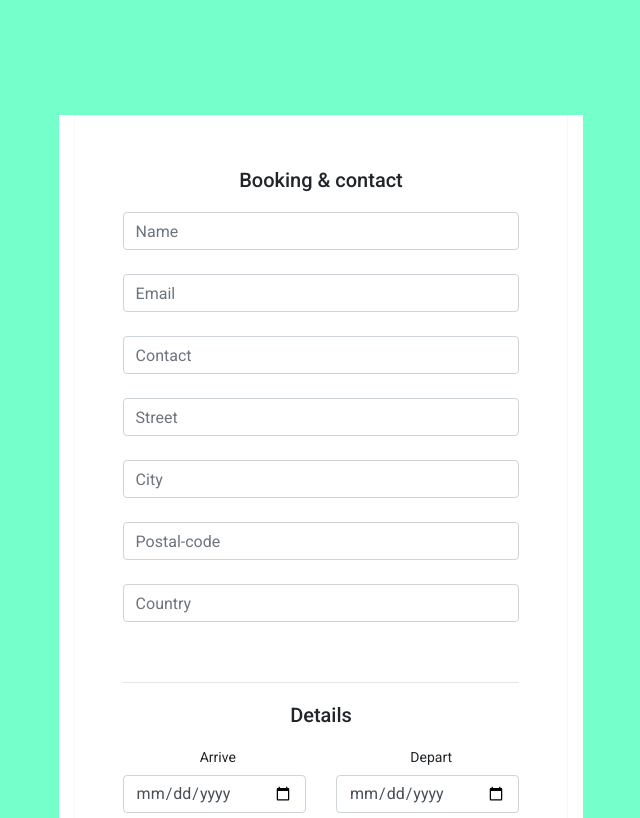
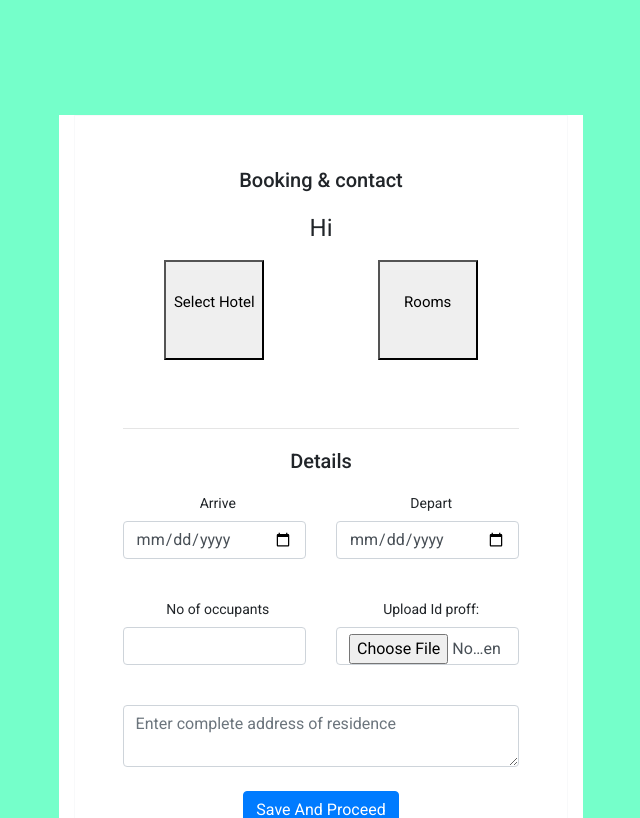
Before and after one commit to kira800/Hotel-Management, an Angular app: page /booking in a window 1280 px wide. Shown: the top 818 px of the page, without its empty margins (319-959 px from the left). Built offline with nearby package versions, Linux system fonts and the light colour scheme.

Commit message:
changes in booking component.

```diff
--- a/src/app/booking/booking.component.css
+++ b/src/app/booking/booking.component.css
@@ -7,3 +7,9 @@
     padding:9% ;
     background-color: rgb(117, 255, 202);;
 }
+.btn-squared-default
+    {
+        width: 100px !important;
+        height: 100px !important;
+        font-size: 10px;
+    }
--- a/src/app/booking/booking.component.html
+++ b/src/app/booking/booking.component.html
@@ -5,13 +5,27 @@
     <div class="form-group">
       <h2 class="heading">Booking & contact</h2>
       <div class="controls">
-        <input type="text" id="name" class="form-control mb-4" name="name" placeholder="Name" required>
-        <input type="text" id="email" class="form-control mb-4" name="email" placeholder="Email" required>
-        <input type="tel" id="phone" class="form-control mb-4" name="phone" placeholder="Contact" required>
-        <input type="text" id="street" class="form-control mb-4" name="street" placeholder="Street " required>
-        <input type="text" id="city" class="form-control mb-4" name="city" placeholder="City" required>
-        <input type="text" id="post-code" class="form-control mb-4" name="post-code" placeholder="Postal-code" required>
-        <input type="text" id="country" class="form-control mb-4" name="country" placeholder="Country" required>
+        <h1>Hi {{Name}}</h1>
+        <div class="row">
+          <div class="col-md-6 mb-3">
+          <div class="dropdown">
+            <button class="btn-squared-default" type="button" id="dropdownMenuButton" data-toggle="dropdown" aria-haspopup="true" aria-expanded="false">
+              <h4>Select Hotel</h4>
+            </button>
+            <div class="dropdown-menu" aria-labelledby="dropdownMenuButton">
+              <a class="dropdown-item" href="#">Hotel 1</a>
+              <a class="dropdown-item" href="#">Hotel 2</a>
+              <a class="dropdown-item" href="#">Hotel 3</a>
+            </div>
+          </div>
+        </div>
+
+
+            <div class="col-md-6 mb-3">
+            <button class="btn-squared-default"><h4>{{AvailRooms}} Rooms</h4></button>
+
+            </div>
+          </div>
       </div>
     </div>
     <br>
@@ -52,7 +66,7 @@
         <div class="grid">
 
           <div class="controls">
-            <textarea name="comments" class="form-control mb-4" id="comments" placeholder="Please describe your needs e.g. Extra beds, children's cots"></textarea>
+            <textarea name="address" class="form-control mb-4" id="comments" placeholder="Enter complete address of residence"></textarea>
             </div>
             <a class="btn btn-primary" [routerLink]="['/payment']">Save And Proceed</a>
         </div>
--- a/src/app/booking/booking.component.ts
+++ b/src/app/booking/booking.component.ts
@@ -7,6 +7,8 @@ import { Component, OnInit } from '@angular/core';
 })
 export class BookingComponent implements OnInit {
 
+  Name:String;
+  AvailRooms:number;
   constructor() { }
 
   ngOnInit(): void {
```
